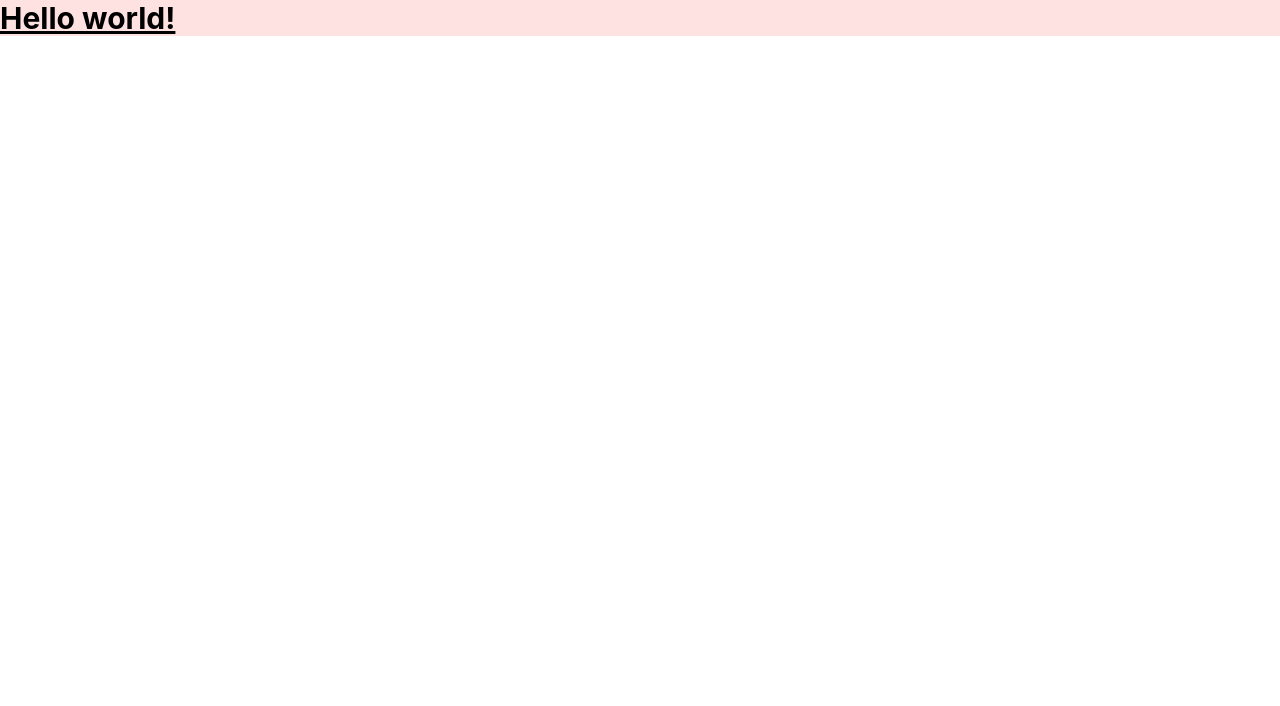
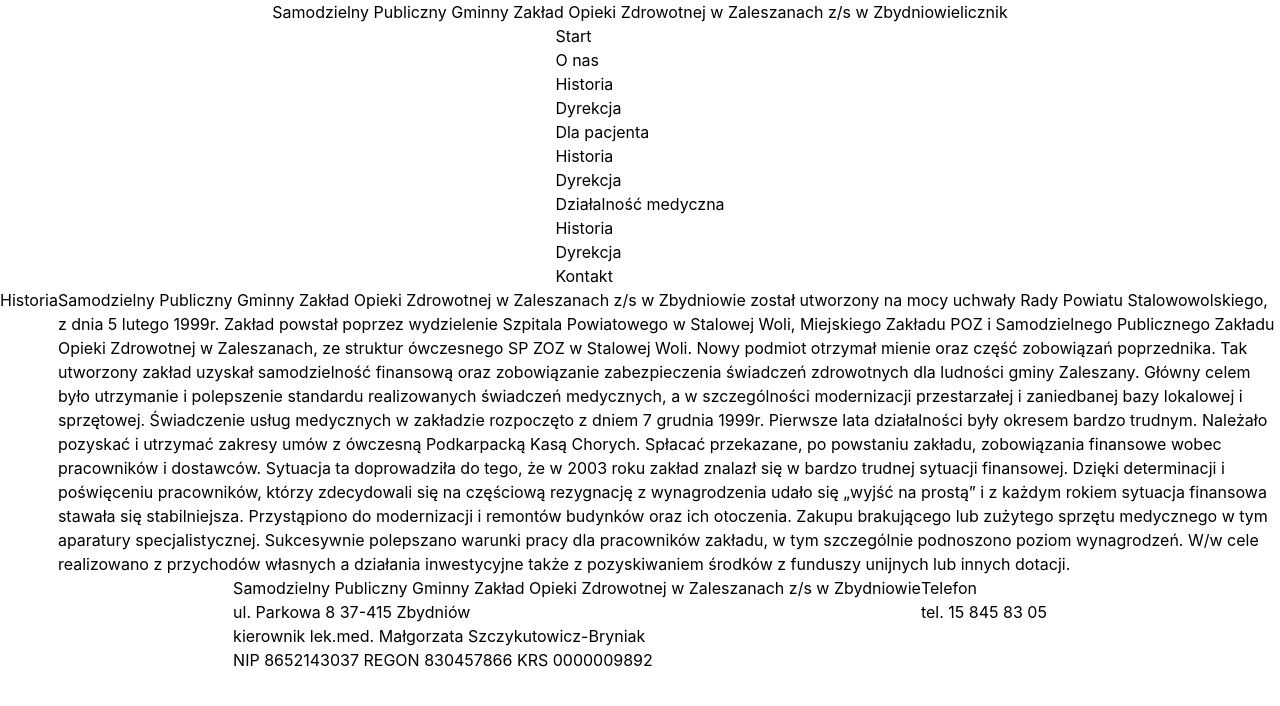
Before and after one commit to Strzegomiak/przychodnia, a React (Create React App) app in the folder przychodnia/: page /historia in a window 1280 px wide. Shown: the top 706 px of the page. Built offline with nearby package versions, Linux system fonts and the light colour scheme.

Commit message:
22.04.2024

```diff
--- a/przychodnia/package.json
+++ b/przychodnia/package.json
@@ -12,6 +12,7 @@
     "@types/react-dom": "^18.2.24",
     "react": "^18.2.0",
     "react-dom": "^18.2.0",
+    "react-router-dom": "^6.22.3",
     "react-scripts": "5.0.1",
     "typescript": "^4.9.5",
     "web-vitals": "^2.1.4"
--- a/przychodnia/src/App.tsx
+++ b/przychodnia/src/App.tsx
@@ -1,10 +1,24 @@
-import React from "react";
-import logo from "./logo.svg";
 import "./App.css";
+import { BrowserRouter, Route, Routes } from "react-router-dom";
+import HeaderInfo from "./components/HeaderInfo";
+import Navbar from "./components/Navbar";
+import Home from "./Pages/Home";
+import Footer from "./components/Footer";
+import Historia from "./Pages/Historia";
 
 function App() {
   return (
-    <h1 className="text-3xl font-bold underline bg-red-100">Hello world!</h1>
+    <BrowserRouter>
+      <div>
+        <HeaderInfo />
+        <Navbar />
+        <Routes>
+          <Route path="/" element={<Home />} />
+          <Route path="/historia" element={<Historia />} />
+        </Routes>
+        <Footer />
+      </div>
+    </BrowserRouter>
   );
 }
 
--- /dev/null
+++ b/przychodnia/src/Pages/Historia.tsx
@@ -0,0 +1,37 @@
+const Historia = () => {
+  return (
+    <div className="flex justify-center content-center">
+      <h1>Historia</h1>
+      <p>
+        Samodzielny Publiczny Gminny Zakład Opieki Zdrowotnej w Zaleszanach z/s
+        w Zbydniowie został utworzony na mocy uchwały Rady Powiatu
+        Stalowowolskiego, z dnia 5 lutego 1999r. Zakład powstał poprzez
+        wydzielenie Szpitala Powiatowego w Stalowej Woli, Miejskiego Zakładu POZ
+        i Samodzielnego Publicznego Zakładu Opieki Zdrowotnej w Zaleszanach, ze
+        struktur ówczesnego SP ZOZ w Stalowej Woli. Nowy podmiot otrzymał mienie
+        oraz część zobowiązań poprzednika. Tak utworzony zakład uzyskał
+        samodzielność finansową oraz zobowiązanie zabezpieczenia świadczeń
+        zdrowotnych dla ludności gminy Zaleszany. Główny celem było utrzymanie i
+        polepszenie standardu realizowanych świadczeń medycznych, a w
+        szczególności modernizacji przestarzałej i zaniedbanej bazy lokalowej i
+        sprzętowej. Świadczenie usług medycznych w zakładzie rozpoczęto z dniem
+        7 grudnia 1999r. Pierwsze lata działalności były okresem bardzo trudnym.
+        Należało pozyskać i utrzymać zakresy umów z ówczesną Podkarpacką Kasą
+        Chorych. Spłacać przekazane, po powstaniu zakładu, zobowiązania
+        finansowe wobec pracowników i dostawców. Sytuacja ta doprowadziła do
+        tego, że w 2003 roku zakład znalazł się w bardzo trudnej sytuacji
+        finansowej. Dzięki determinacji i poświęceniu pracowników, którzy
+        zdecydowali się na częściową rezygnację z wynagrodzenia udało się „wyjść
+        na prostą” i z każdym rokiem sytuacja finansowa stawała się
+        stabilniejsza. Przystąpiono do modernizacji i remontów budynków oraz ich
+        otoczenia. Zakupu brakującego lub zużytego sprzętu medycznego w tym
+        aparatury specjalistycznej. Sukcesywnie polepszano warunki pracy dla
+        pracowników zakładu, w tym szczególnie podnoszono poziom wynagrodzeń.
+        W/w cele realizowano z przychodów własnych a działania inwestycyjne
+        także z pozyskiwaniem środków z funduszy unijnych lub innych dotacji.
+      </p>
+    </div>
+  );
+};
+
+export default Historia;
--- /dev/null
+++ b/przychodnia/src/Pages/Home.tsx
@@ -0,0 +1,17 @@
+import LogoLinks from "../components/LogoLinks";
+import MapGoogle from "../components/MapGoogle";
+import News from "../components/News";
+import Photo from "../components/Photo";
+
+const Home = () => {
+  return (
+    <main>
+      <Photo />
+      <News />
+      <LogoLinks />
+      <MapGoogle />
+    </main>
+  );
+};
+
+export default Home;
--- /dev/null
+++ b/przychodnia/src/components/Footer.tsx
@@ -0,0 +1,20 @@
+const Footer = () => {
+  return (
+    <footer className="flex justify-center content-center">
+      <div>
+        <h2>
+          Samodzielny Publiczny Gminny Zakład Opieki Zdrowotnej w Zaleszanach
+          z/s w Zbydniowie
+        </h2>
+        <h2>ul. Parkowa 8 37-415 Zbydniów</h2>
+        <h2>kierownik lek.med. Małgorzata Szczykutowicz-Bryniak</h2>
+        <h2>NIP 8652143037 REGON 830457866 KRS 0000009892</h2>
+      </div>
+      <div>
+        <h2>Telefon</h2>
+        <h2>tel. 15 845 83 05</h2>
+      </div>
+    </footer>
+  );
+};
+export default Footer;
--- /dev/null
+++ b/przychodnia/src/components/HeaderInfo.tsx
@@ -0,0 +1,13 @@
+const HeaderInfo = () => {
+  return (
+    <header className="flex justify-center content-center">
+      <h1>
+        Samodzielny Publiczny Gminny Zakład Opieki Zdrowotnej w Zaleszanach z/s
+        w Zbydniowie
+      </h1>
+      <div>licznik</div>
+    </header>
+  );
+};
+
+export default HeaderInfo;
--- /dev/null
+++ b/przychodnia/src/components/LogoLinks.tsx
@@ -0,0 +1,5 @@
+const LogoLinks = () => {
+  return <div className="w-10/12 h-1"></div>;
+};
+
+export default LogoLinks;
--- /dev/null
+++ b/przychodnia/src/components/MapGoogle.tsx
@@ -0,0 +1,15 @@
+const MapGoogle = () => {
+  return (
+    <iframe
+      src="https://www.google.com/maps/embed?pb=!1m18!1m12!1m3!1d632.6446224600688!2d21.92696784499012!3d50.63494668382737!2m3!1f0!2f0!3f0!3m2!1i1024!2i768!4f13.1!3m3!1m2!1s0x4722cceb05dc3fb7%3A0x68623975b3036e0!2sParkowa%208%2C%2037-415%20Zbydni%C3%B3w!5e0!3m2!1spl!2spl!4v1713800377486!5m2!1spl!2spl"
+      width="600"
+      height="450"
+      //   style="border:0;"
+      //   allowfullscreen=""
+      loading="lazy"
+      //   referrerpolicy="no-referrer-when-downgrade"
+    ></iframe>
+  );
+};
+
+export default MapGoogle;
--- /dev/null
+++ b/przychodnia/src/components/Navbar.tsx
@@ -0,0 +1,26 @@
+const Navbar = () => {
+  return (
+    <nav className="flex justify-center content-center ">
+      <ul>
+        <li>Start</li>
+        <li>O nas</li>
+        <ul>
+          <li>Historia</li>
+          <li>Dyrekcja</li>
+        </ul>
+        <li>Dla pacjenta</li>
+        <ul>
+          <li>Historia</li>
+          <li>Dyrekcja</li>
+        </ul>
+        <li>Działalność medyczna</li>
+        <ul>
+          <li>Historia</li>
+          <li>Dyrekcja</li>
+        </ul>
+        <li>Kontakt</li>
+      </ul>
+    </nav>
+  );
+};
+export default Navbar;
--- /dev/null
+++ b/przychodnia/src/components/News.tsx
@@ -0,0 +1,5 @@
+const News = () => {
+  return <div className="w-10/12 h-1"></div>;
+};
+
+export default News;
--- /dev/null
+++ b/przychodnia/src/components/Photo.tsx
@@ -0,0 +1,9 @@
+const Photo = () => {
+  return (
+    <div className="w-10/12 h-1">
+      <img></img>
+    </div>
+  );
+};
+
+export default Photo;
```
Also changed, not shown: 1 other file (tests, documents, lock files or other folders).
